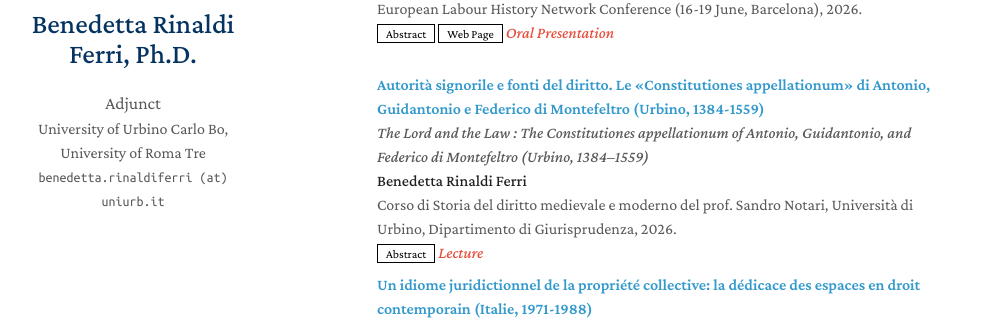
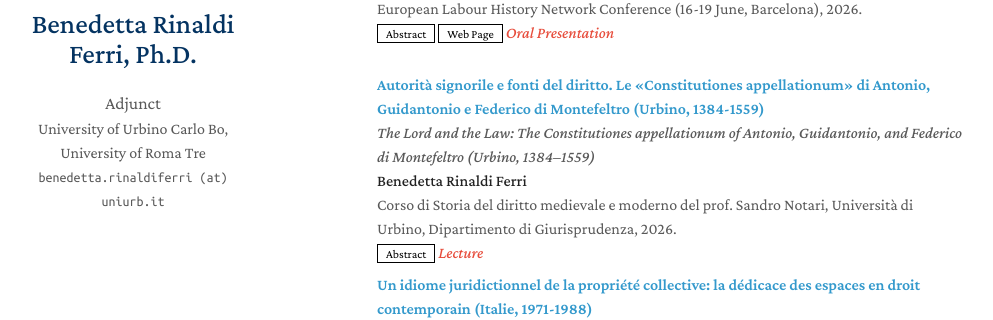
Before and after one commit to rinaldiferri/rinaldiferri.github.io, a Jekyll site: the page built from index.md, in a window 1280 px wide and 900 px high, scrolled down 632 px. Shown: the part 178-498 px from the top of the window, without its empty margins (143-1136 px from the left). Built offline with Jekyll 4.4.1, drawn with Linux system fonts in a browser that asks for light colours; a style sheet for code colours, icons or effects is not loaded; our own code applies the rules of GitHub Pages for plain Markdown files.

```diff
--- a/_data/publications.yml
+++ b/_data/publications.yml
@@ -1,35 +1,35 @@
 main:
 
-  - title: Continual Learning for Abdominal Multi-Organ and Tumor Segmentation
-    english_title: English title goes here
-    authors: Yixiao Zhang, Xinyi Li, Huimiao Chen, Alan Yuille, <strong>Yaoyao Liu*</strong>, Zongwei Zhou* (*Corresponding authors)
-    conference_short: MICCAI
-    conference: International Conference on Medical Image Computing and Computer-Assisted Intervention <strong>(MICCAI)</strong>, 2023.
-    pdf: https://arxiv.org/pdf/2306.00988.pdf
-    code: https://github.com/MrGiovanni/ContinualLearning
-    bibtex: https://bib.yliu.me/MICCAI23.txt
-    notes: Early Accept
+  - title: "Continual Learning for Abdominal Multi-Organ and Tumor Segmentation"
+    english_title: "English title goes here"
+    authors: "Yixiao Zhang, Xinyi Li, Huimiao Chen, Alan Yuille, <strong>Yaoyao Liu*</strong>, Zongwei Zhou* (*Corresponding authors)"
+    conference_short: "MICCAI"
+    conference: "International Conference on Medical Image Computing and Computer-Assisted Intervention <strong>(MICCAI)</strong>, 2023."
+    pdf: "https://arxiv.org/pdf/2306.00988.pdf"
+    code: "https://github.com/MrGiovanni/ContinualLearning"
+    bibtex: "https://bib.yliu.me/MICCAI23.txt"
+    notes: "Early Accept"
 
   - title: "Re-centering Domestic Work: the Late Medieval Jurists"
-    authors: <strong>Benedetta Rinaldi Ferri</strong>
-    conference_short: EHLN
-    conference: European Labour History Network Conference (16-19 June, Barcelona), 2026.
-    abstract: ./assets/files/2026_barcelona_abstract.pdf
-    page: https://barcelonaelhn.ub.edu
-    notes: Oral Presentation
+    authors: "<strong>Benedetta Rinaldi Ferri</strong>"
+    conference_short: "EHLN"
+    conference: "European Labour History Network Conference (16-19 June, Barcelona), 2026."
+    abstract: "./assets/files/2026_barcelona_abstract.pdf"
+    page: "https://barcelonaelhn.ub.edu"
+    notes: "Oral Presentation"
 
   - title: "Autorità signorile e fonti del diritto. Le «Constitutiones appellationum» di Antonio, Guidantonio e Federico di Montefeltro (Urbino, 1384-1559)"
-    english_title: "The Lord and the Law : The Constitutiones appellationum of Antonio, Guidantonio, and Federico di Montefeltro (Urbino, 1384–1559)"
-    authors: <strong>Benedetta Rinaldi Ferri</strong>
-    conference_short: LEGAL HISTORY
-    conference: Corso di Storia del diritto medievale e moderno del prof. Sandro Notari, Università di Urbino, Dipartimento di Giurisprudenza, 2026.
-    abstract: https://rinaldiferri.github.io/assets/files/2026_urbino_abstract.pdf
-    notes: Lecture
+    english_title: "The Lord and the Law: The Constitutiones appellationum of Antonio, Guidantonio, and Federico di Montefeltro (Urbino, 1384–1559)"
+    authors: "<strong>Benedetta Rinaldi Ferri</strong>"
+    conference_short: "LEGAL HISTORY"
+    conference: "Corso di Storia del diritto medievale e moderno del prof. Sandro Notari, Università di Urbino, Dipartimento di Giurisprudenza, 2026."
+    abstract: "https://rinaldiferri.github.io/assets/files/2026_urbino_abstract.pdf"
+    notes: "Lecture"
 
   - title: "Un idiome juridictionnel de la propriété collective: la dédicace des espaces en droit contemporain (Italie, 1971-1988)"
     english_title: "A Judicial Idiom of Collective Property: The Dedication of Spaces in Contemporary Law (Italy, 1971–1988)"
-    authors: <strong>Benedetta Rinaldi Ferri</strong>
-    conference_short: TERR
+    authors: "<strong>Benedetta Rinaldi Ferri</strong>"
+    conference_short: "TERR"
     conference: "Doctoral Conference \"Territory(ies): notion, limits and extensions\", 2025."
     abstract: "https://rinaldiferri.github.io/assets/files/2025_lille_abstract.pdf"
     page: "https://chj-cnrs.univ-lille.fr/detail-event/territoires-notion-limites-extensions"
```
